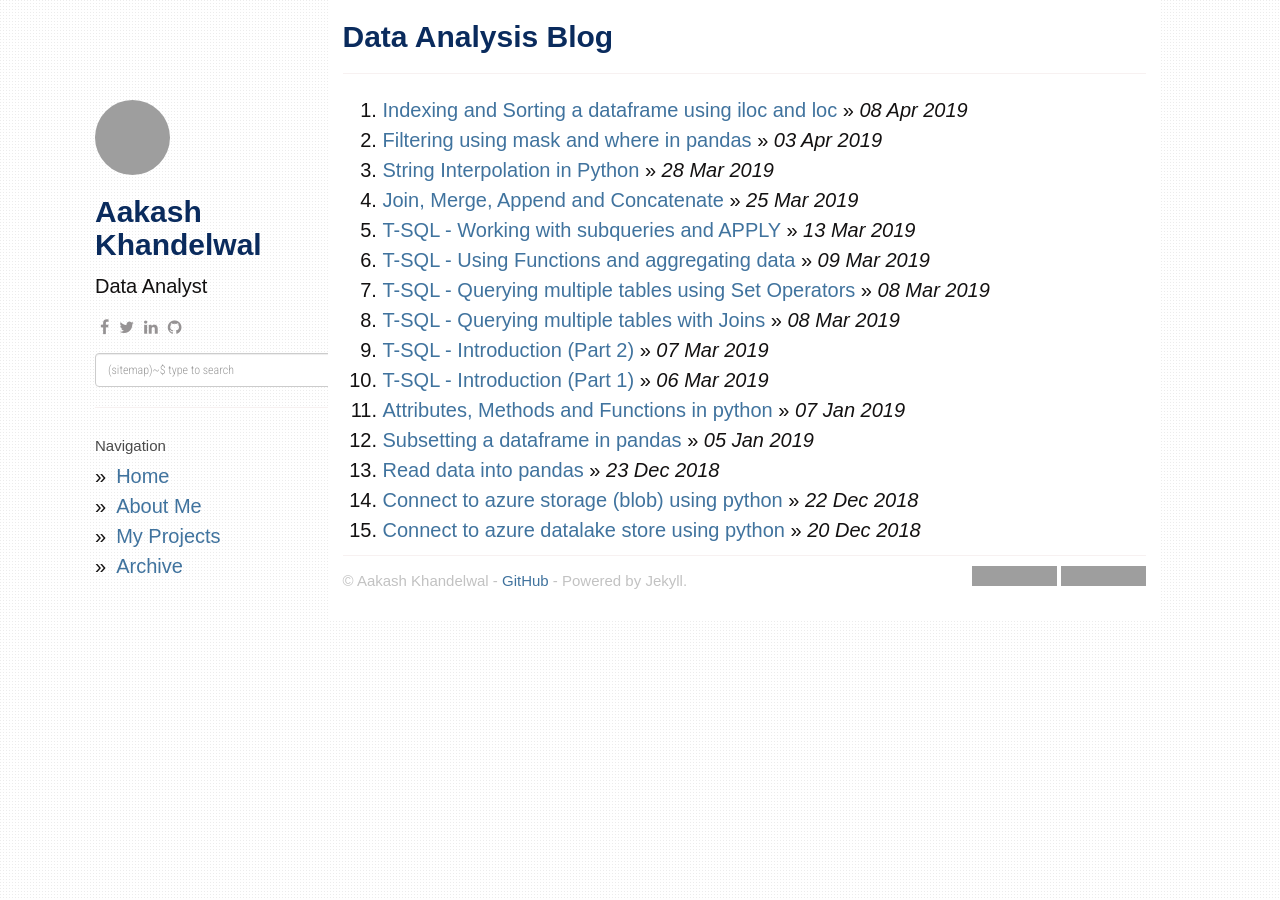
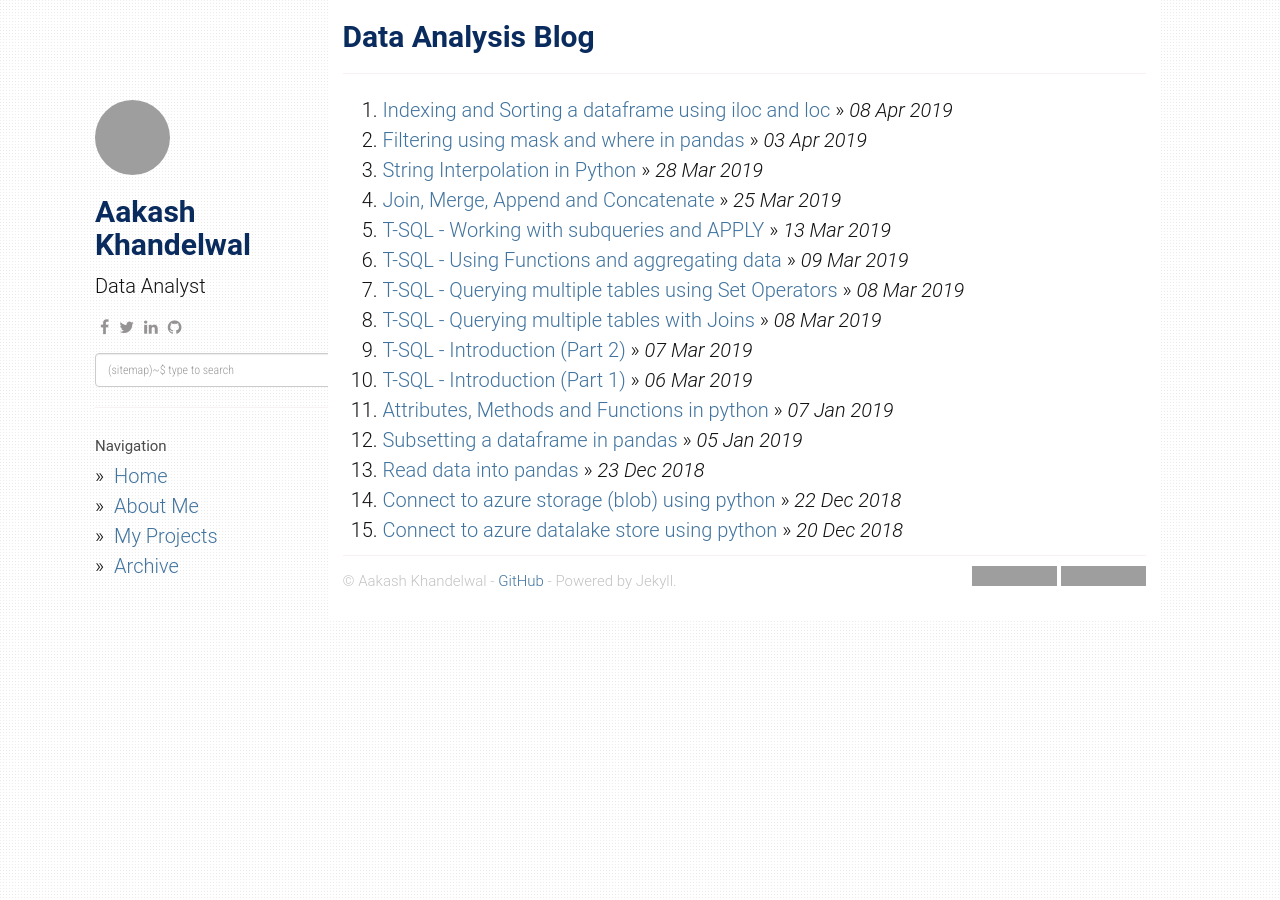
Before and after one commit to aakashkh/data-patterns, a Jekyll site: the page built from index.html, in a window 1280 px wide. Built offline with Jekyll 4.4.1, drawn with Linux system fonts in a browser that asks for light colours; nearby versions of some CDN libraries; the list of posts is cut into pages by our own code; grey boxes are pictures that could not be loaded.

Commit message:
font family -

```diff
--- a/static/css/main.css
+++ b/static/css/main.css
@@ -1,5 +1,5 @@
 body {
-  font-family: "Montserrat", sans-serif;;
+  font-family: "Roboto";
   background: url("/static/img/subtle_dots.png");
   line-height: 1.5em;
   font-weight: 300;
```
